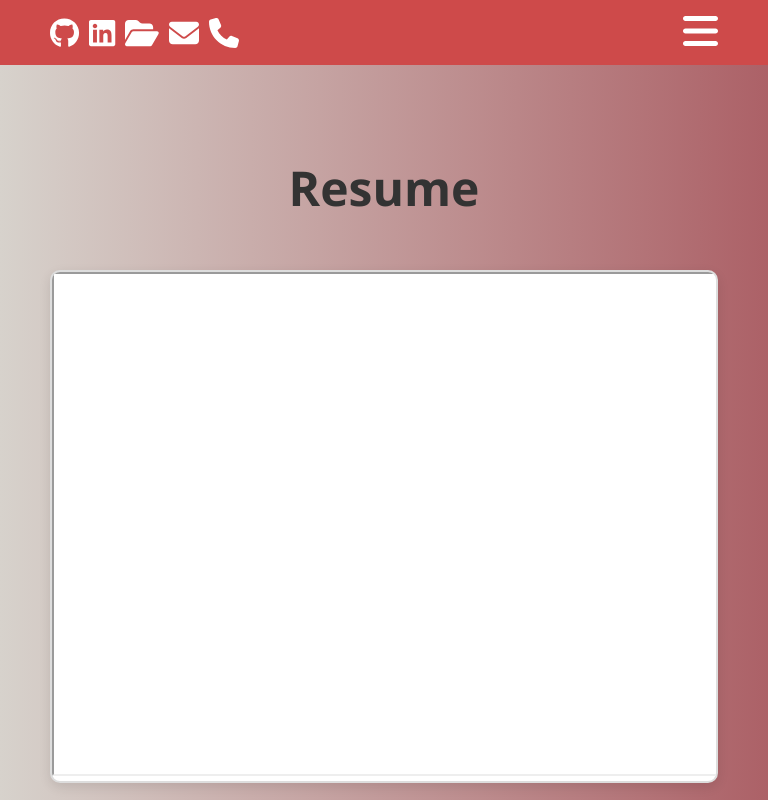
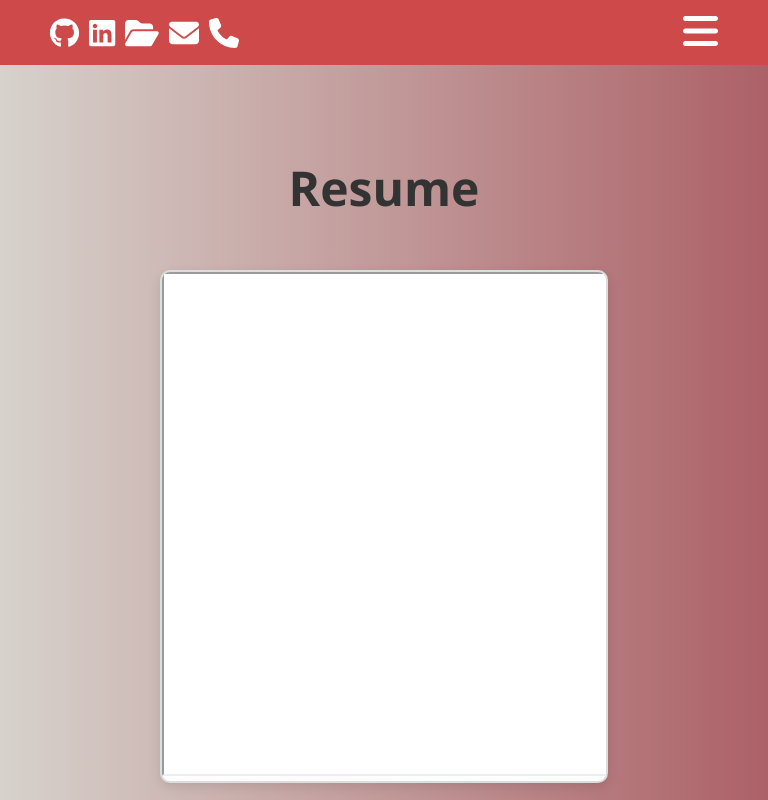
Before and after one commit to TarunaAsthana23/My_Portfolio, a React (Create React App) app: page /resume in a window 768 px wide. Shown: the top 800 px of the page. Built offline with nearby package versions, Linux system fonts and the light colour scheme.

Commit message:
Updated project

```diff
--- a/src/pages/Resume.css
+++ b/src/pages/Resume.css
@@ -181,7 +181,7 @@
 
                       /* Resume iframe box */
                       .Rum_3 {
-                        width: 100%;
+                        width: 67%;
                         max-width: 800px;
                       }
 
@@ -322,7 +322,7 @@
 
                       /* Resume iframe box */
                       .Rum_3 {
-                        width: 100%;
+                        width: 61%;
                         max-width: 800px;
                       }
 
```
